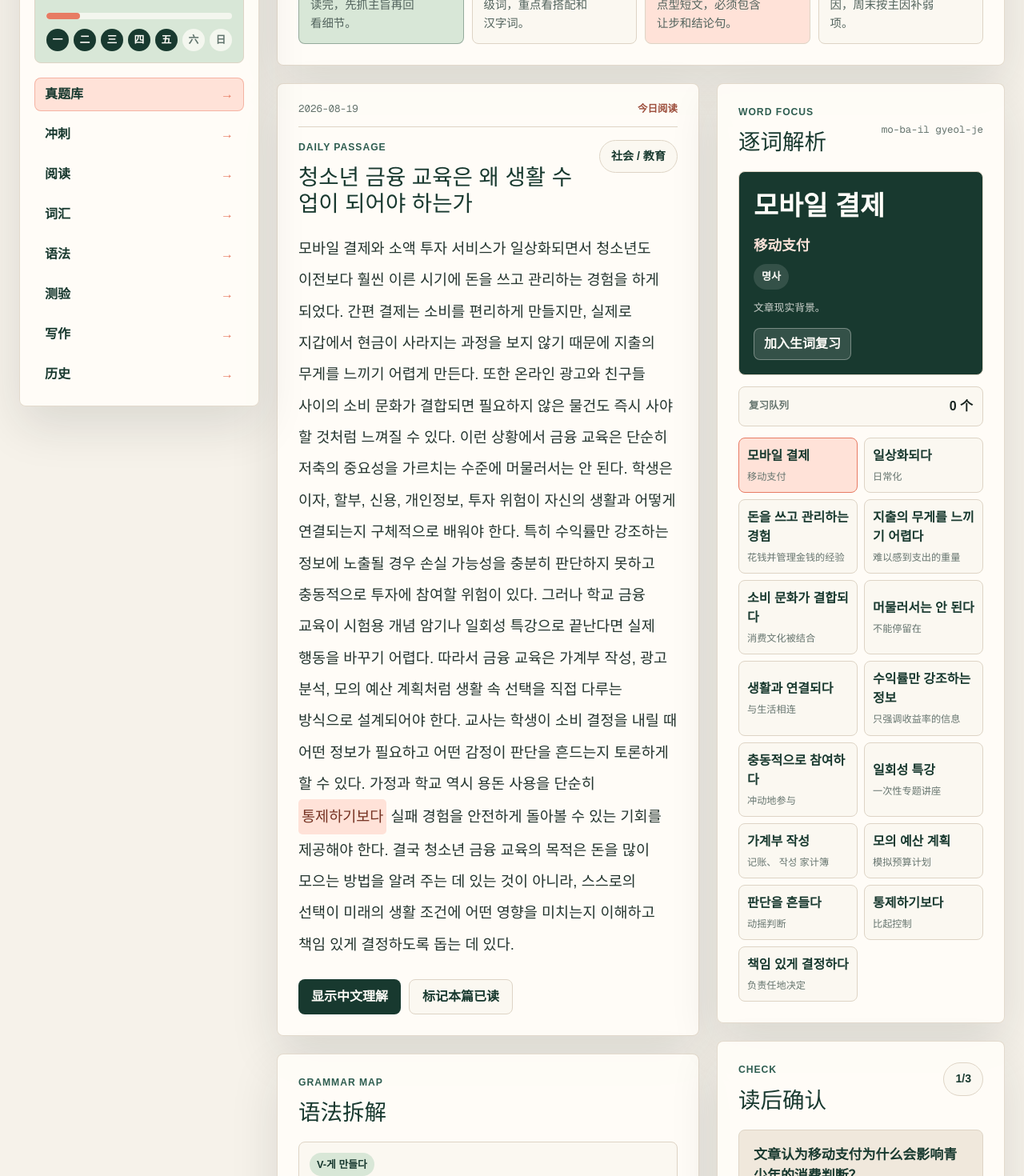
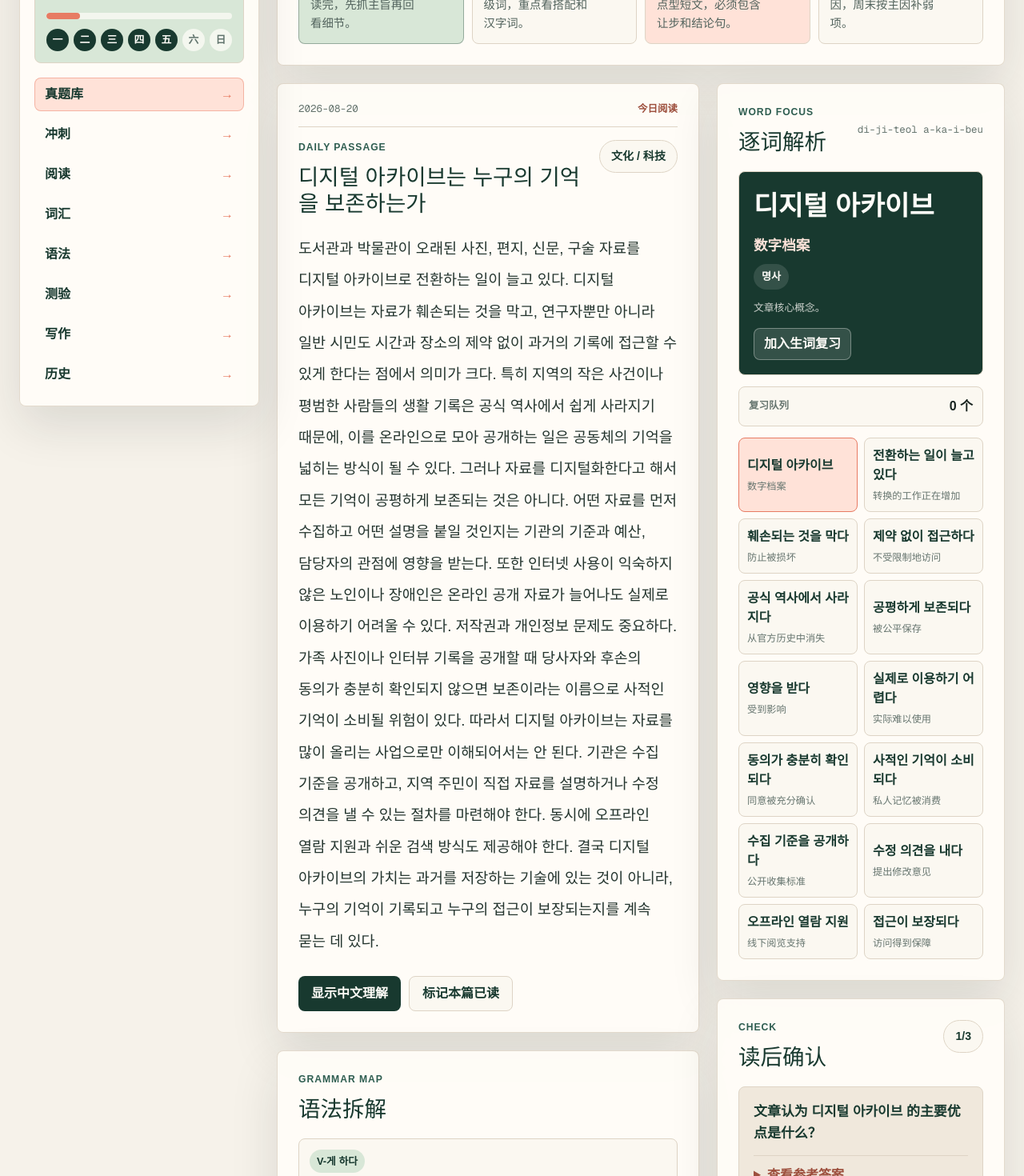
Before and after one commit to adia1223/daily-topik-lab, a Next.js app: page / in a window 1280 px wide. Shown: the part 500-1970 px from the top of the page at 80% size. Built offline with nearby package versions, Linux system fonts and the light colour scheme.

Commit message:
Add 2026-08-20 TOPIK reading

```diff
--- a/app/page.tsx
+++ b/app/page.tsx
@@ -2435,7 +2435,7 @@ const august18Reading: DailyReading = {
   },
 };
 
-const todayReading: DailyReading = {
+const august19Reading: DailyReading = {
   id: "2026-08-19-youth-financial-literacy",
   date: "2026-08-19",
   title: "청소년 금융 교육은 왜 생활 수업이 되어야 하는가",
@@ -2486,8 +2486,59 @@ const todayReading: DailyReading = {
   },
 };
 
+const todayReading: DailyReading = {
+  id: "2026-08-20-digital-archive-access",
+  date: "2026-08-20",
+  title: "디지털 아카이브는 누구의 기억을 보존하는가",
+  level: "TOPIK II 5-6级",
+  topic: "文化 / 科技",
+  estimatedTime: "18 分钟",
+  korean:
+    "도서관과 박물관이 오래된 사진, 편지, 신문, 구술 자료를 디지털 아카이브로 전환하는 일이 늘고 있다. 디지털 아카이브는 자료가 훼손되는 것을 막고, 연구자뿐만 아니라 일반 시민도 시간과 장소의 제약 없이 과거의 기록에 접근할 수 있게 한다는 점에서 의미가 크다. 특히 지역의 작은 사건이나 평범한 사람들의 생활 기록은 공식 역사에서 쉽게 사라지기 때문에, 이를 온라인으로 모아 공개하는 일은 공동체의 기억을 넓히는 방식이 될 수 있다. 그러나 자료를 디지털화한다고 해서 모든 기억이 공평하게 보존되는 것은 아니다. 어떤 자료를 먼저 수집하고 어떤 설명을 붙일 것인지는 기관의 기준과 예산, 담당자의 관점에 영향을 받는다. 또한 인터넷 사용이 익숙하지 않은 노인이나 장애인은 온라인 공개 자료가 늘어나도 실제로 이용하기 어려울 수 있다. 저작권과 개인정보 문제도 중요하다. 가족 사진이나 인터뷰 기록을 공개할 때 당사자와 후손의 동의가 충분히 확인되지 않으면 보존이라는 이름으로 사적인 기억이 소비될 위험이 있다. 따라서 디지털 아카이브는 자료를 많이 올리는 사업으로만 이해되어서는 안 된다. 기관은 수집 기준을 공개하고, 지역 주민이 직접 자료를 설명하거나 수정 의견을 낼 수 있는 절차를 마련해야 한다. 동시에 오프라인 열람 지원과 쉬운 검색 방식도 제공해야 한다. 결국 디지털 아카이브의 가치는 과거를 저장하는 기술에 있는 것이 아니라, 누구의 기억이 기록되고 누구의 접근이 보장되는지를 계속 묻는 데 있다.",
+  chinese:
+    "图书馆和博物馆把旧照片、信件、报纸、口述资料转换成数字档案的工作正在增加。数字档案能够防止资料损坏，并让研究者以及普通市民不受时间和地点限制地接触过去记录，因此意义重大。尤其是地区小事件和平凡人的生活记录容易从官方历史中消失，把这些资料在线收集并公开，可以成为扩展共同体记忆的方式。然而，并不是把资料数字化就能公平保存所有记忆。先收集哪些资料、附上怎样的说明，会受到机构标准、预算和负责人员视角的影响。此外，不熟悉网络使用的老人或残障人士，即使在线公开资料增加，也可能难以实际利用。版权和个人信息问题也很重要。公开家庭照片或采访记录时，如果没有充分确认当事人及后代的同意，私人记忆就可能以保存之名被消费。因此，数字档案不应只被理解为上传大量资料的项目。机构应公开收集标准，并建立让地区居民直接说明资料或提出修改意见的程序。同时，也应提供线下查阅支持和易用的搜索方式。归根结底，数字档案的价值不在于保存过去的技术，而在于持续追问谁的记忆被记录、谁的访问权得到保障。",
+  tokens: [
+    { korean: "디지털 아카이브", reading: "di-ji-teol a-ka-i-beu", meaning: "数字档案", grammar: "명사", note: "文章核心概念。" },
+    { korean: "전환하는 일이 늘고 있다", reading: "jeon-hwan-ha-neun i-ri neul-go it-da", meaning: "转换的工作正在增加", grammar: "V-는 N + V-고 있다", note: "说明趋势。" },
+    { korean: "훼손되는 것을 막다", reading: "hwe-son-doe-neun geo-seul mak-da", meaning: "防止被损坏", grammar: "피동 + V-는 것", note: "说明数字化的保存功能。" },
+    { korean: "제약 없이 접근하다", reading: "je-yak eop-si jeop-geun-ha-da", meaning: "不受限制地访问", grammar: "부사구 + 동사", note: "说明开放性优点。" },
+    { korean: "공식 역사에서 사라지다", reading: "gong-sik yeok-sa-e-seo sa-ra-ji-da", meaning: "从官方历史中消失", grammar: "동사", note: "强调边缘记忆的重要性。" },
+    { korean: "공평하게 보존되다", reading: "gong-pyeong-ha-ge bo-jon-doe-da", meaning: "被公平保存", grammar: "피동", note: "文章转折核心。" },
+    { korean: "영향을 받다", reading: "yeong-hyang-eul bat-da", meaning: "受到影响", grammar: "동사구", note: "说明选择标准并非中立。" },
+    { korean: "실제로 이용하기 어렵다", reading: "sil-je-ro i-yong-ha-gi eo-ryeop-da", meaning: "实际难以使用", grammar: "V-기 어렵다", note: "数字鸿沟问题。" },
+    { korean: "동의가 충분히 확인되다", reading: "dong-ui-ga chung-bun-hi hwa-gin-doe-da", meaning: "同意被充分确认", grammar: "피동", note: "隐私和伦理要求。" },
+    { korean: "사적인 기억이 소비되다", reading: "sa-jeo-gin gi-eo-gi so-bi-doe-da", meaning: "私人记忆被消费", grammar: "피동", note: "指出公开风险。" },
+    { korean: "수집 기준을 공개하다", reading: "su-jip gi-ju-neul gong-gae-ha-da", meaning: "公开收集标准", grammar: "동사구", note: "制度透明化对策。" },
+    { korean: "수정 의견을 내다", reading: "su-jeong ui-gyeo-neul nae-da", meaning: "提出修改意见", grammar: "동사구", note: "居民参与程序。" },
+    { korean: "오프라인 열람 지원", reading: "o-peu-ra-in yeol-lam ji-won", meaning: "线下阅览支持", grammar: "명사", note: "避免数字排除的补充措施。" },
+    { korean: "접근이 보장되다", reading: "jeop-geu-ni bo-jang-doe-da", meaning: "访问得到保障", grammar: "피동", note: "结论中强调权利。" },
+  ],
+  grammarPoints: [
+    { pattern: "V-게 하다", meaning: "使……能够……", example: "시민도 기록에 접근할 수 있게 한다.", note: "说明制度或技术带来的可能性。" },
+    { pattern: "V-다고 해서 ... 것은 아니다", meaning: "并非因为……就……", example: "자료를 디지털화한다고 해서 모든 기억이 공평하게 보존되는 것은 아니다.", note: "用于反驳技术万能论。" },
+    { pattern: "V-(으)면 ... 위험이 있다", meaning: "如果……就有……风险", example: "동의가 확인되지 않으면 사적인 기억이 소비될 위험이 있다.", note: "正式风险分析结构。" },
+    { pattern: "N이/가 아니라 ... V-는 데 있다", meaning: "不是……而在于……", example: "가치는 기술이 아니라 누구의 기억이 기록되는지를 묻는 데 있다.", note: "适合 TOPIK 54 题结论。" },
+  ],
+  quiz: [
+    { question: "文章认为 디지털 아카이브 的主要优点是什么？", answer: "它能防止资料损坏，并让研究者和普通市民不受时间地点限制地接触过去记录。" },
+    { question: "为什么数字化不一定能公平保存所有记忆？", answer: "因为资料选择和说明会受到机构标准、预算和负责人视角影响，且部分群体可能难以实际使用在线资料。" },
+    { question: "作者提出数字档案机构应采取哪些措施？", answer: "应公开收集标准，让居民参与说明或提出修改意见，并提供线下阅览支持和易用搜索方式。" },
+  ],
+  writingDrill: {
+    type: "54 题观点写作",
+    prompt: "디지털 아카이브가 지역의 기억을 보존하는 데 어떤 역할을 할 수 있는지 쓰십시오. 자료 보존과 접근성의 장점, 개인정보 및 대표성 문제를 모두 언급하고, 바람직한 운영 방안을 두 가지 이상 제시하십시오.",
+    checklist: ["자료 보존", "접근성", "대표성", "개인정보", "주민 참여"],
+    sentenceBank: [
+      "디지털 아카이브는 훼손되기 쉬운 자료를 보존하고 시민의 접근성을 높인다는 장점이 있다.",
+      "그러나 수집 기준이 불투명하면 일부 기억만 기록되고 다른 기억은 배제될 수 있다.",
+      "따라서 기관은 수집 기준을 공개하고 개인정보 동의 절차와 주민 참여 방식을 마련해야 한다.",
+    ],
+  },
+};
+
 const readingArchive: DailyReading[] = [
   todayReading,
+  august19Reading,
   august18Reading,
   august17Reading,
   august16Reading,
```
Also changed, not shown: 1 other file (tests, documents, lock files or other folders).
